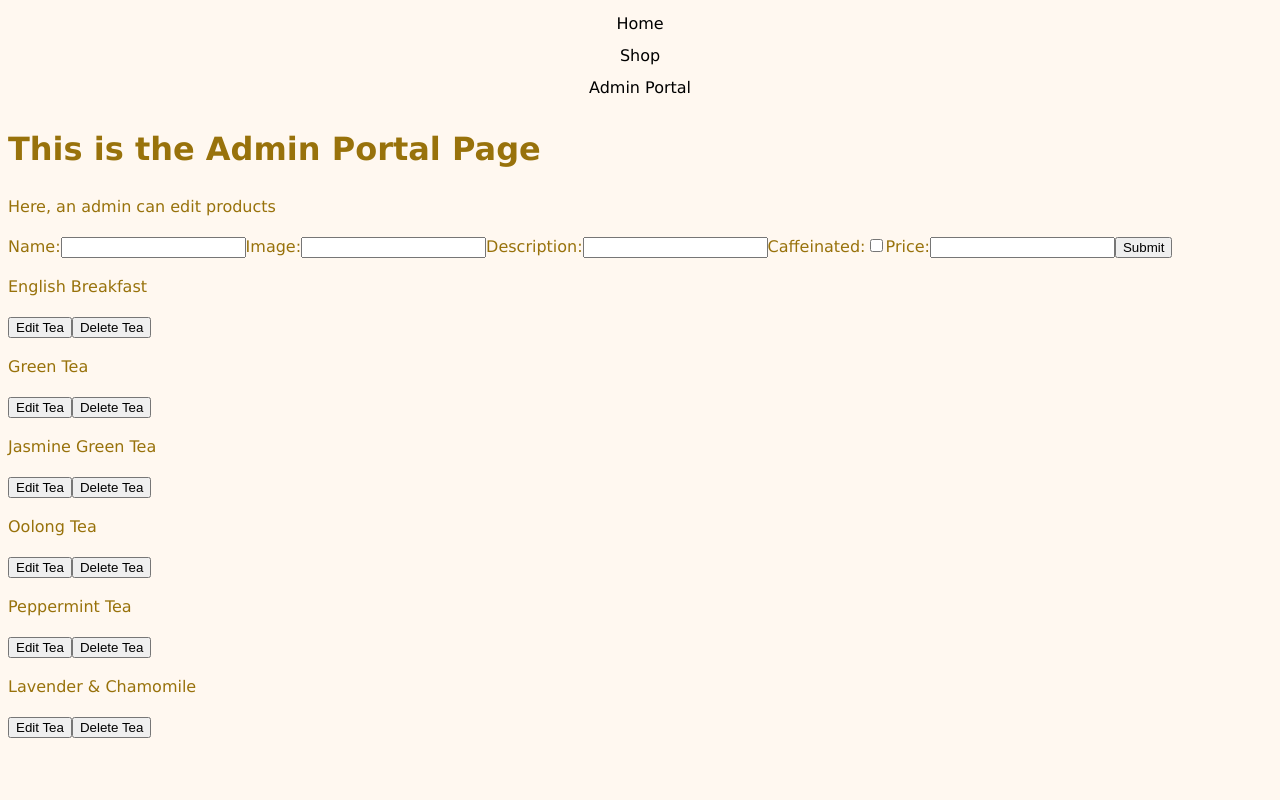
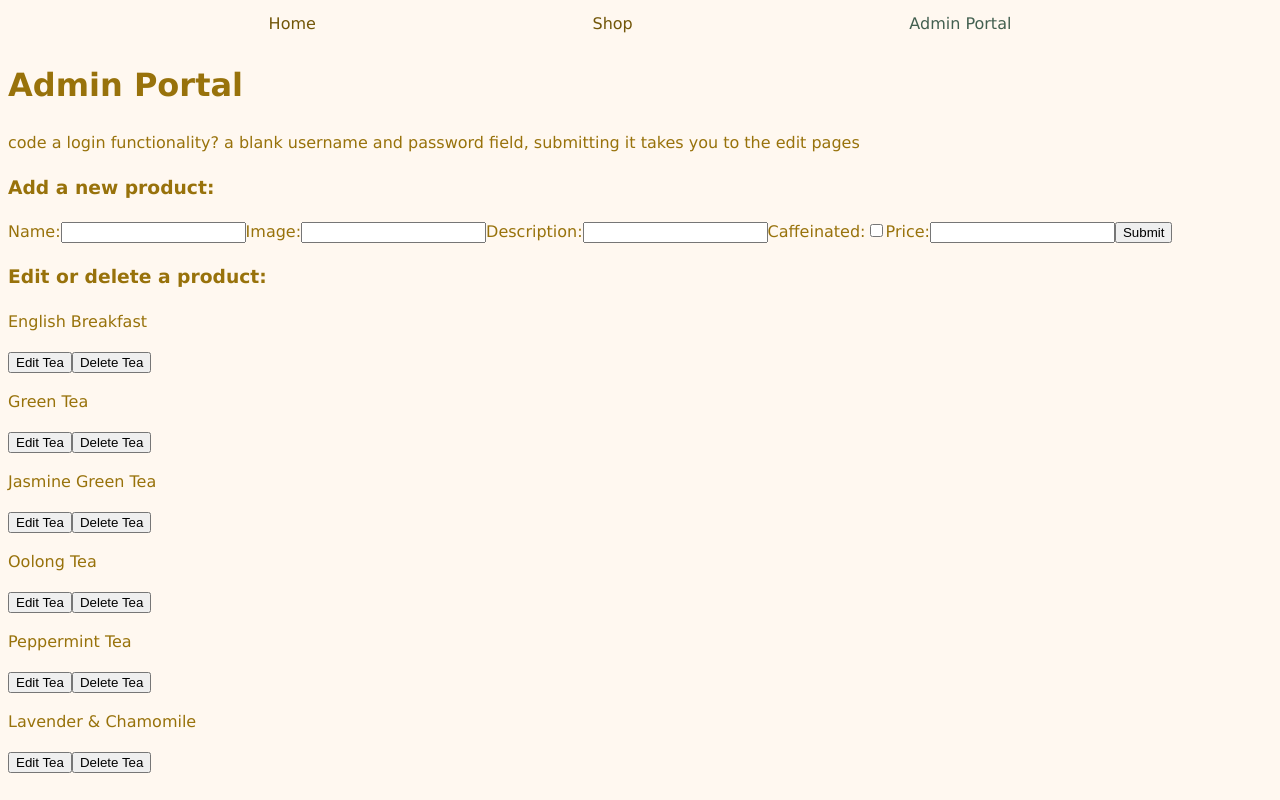
Before and after one commit to sanjam00/se05-summative-lab-project-showcase, a React (Vite) app: page /admin-portal in a window 1280 px wide. Built offline with nearby package versions, Linux system fonts and the light colour scheme; data requests are answered from the project's data file.

Commit message:
added cancel editing button to admin edit form. began styling, edited navbar styles, added classnames and ids. minor changes to admin page

```diff
--- a/src/components/AdminTea.jsx
+++ b/src/components/AdminTea.jsx
@@ -78,6 +78,7 @@ export default function AdminTea({ tea, onUpdateTea, onDeleteTea }) {
           />
 
           <button id="edit-button">Submit Changes</button>
+          <button id="cancel button" onClick={() => setIsEditing(false)}>Cancle Change</button>
         </form>
       </>
     )
--- a/src/components/NavBar.css
+++ b/src/components/NavBar.css
@@ -1,9 +1,15 @@
+.navbar {
+  display: flex;
+  justify-content: space-evenly;
+}
+
 .navbar>a {
-  display: flex;
-  justify-content: center;
-  align-items: center;
-  color: black;
+  color: #725608;
   text-decoration: none;
   padding: .25em 1em;
   align-items: center;
 }
+
+a.active {
+  color: #436050;
+}
--- a/src/components/NewTeaForm.jsx
+++ b/src/components/NewTeaForm.jsx
@@ -47,6 +47,8 @@ export default function NewTeaForm({ onAddTea, props }) {
   }
 
   return (
+    <div className="new-tea-container">
+      <h3>Add a new product:</h3>
       <form onSubmit={handleSubmit}>
         <label htmlFor="name-input">Name:</label>
         <input id="name-input" type="textbox" name="name" value={formData.name} onChange={handleChange} />
@@ -65,5 +67,7 @@ export default function NewTeaForm({ onAddTea, props }) {
 
         <button type="submit">Submit</button>
       </form>
+    </div>
+
   )
 }
--- a/src/pages/AdminPage.jsx
+++ b/src/pages/AdminPage.jsx
@@ -5,11 +5,13 @@ export default function AdminPage({ teas, onAddTea, onUpdateTea, onDeleteTea })
 
   return (
     <>
-      <h1>This is the Admin Portal Page</h1>
-      <p>Here, an admin can edit products</p>
+      <h1>Admin Portal</h1>
       {/* render a login functionality */}
+      <p>code a login functionality? a blank username and password field, submitting it takes you to the edit pages</p>
 
       <NewTeaForm onAddTea={onAddTea} />
+
+      <h3>Edit or delete a product:</h3>
 
       {teas.map(tea => (
         <AdminTea
```
Also changed, not shown: 1 other file (tests, documents, lock files or other folders). Lines whose indentation alone changed are shown as unchanged.
